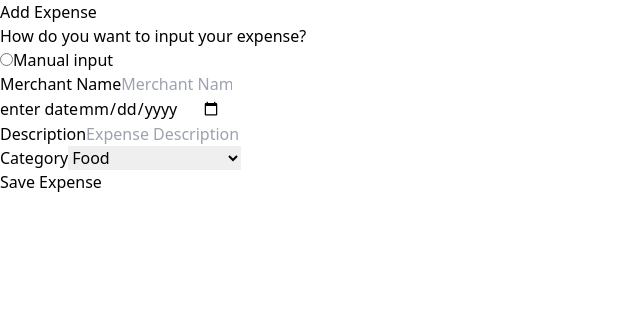
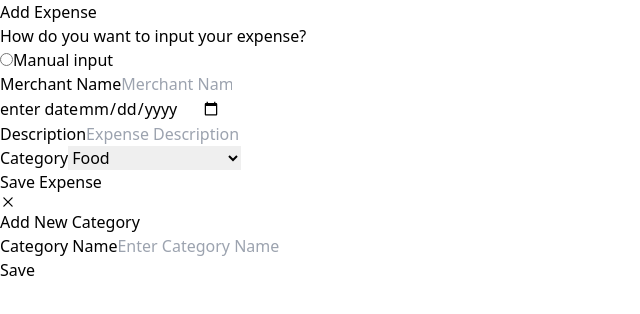
Before and after one commit to spankaj13579/expense-tracker, a React (Vite) app: page / in a window 1280 px wide. Shown: the top 314 px of the page, without its empty margins (0-640 px from the left). Built offline with nearby package versions, Linux system fonts and the light colour scheme.

Commit message:
improved component for modal

```diff
--- a/src/App.jsx
+++ b/src/App.jsx
@@ -8,10 +8,11 @@ import Reportname from './component/Reportname'
 import { Route, Routes } from 'react-router-dom'
 import Addexpensemain from './component/Addexpensemain'
 import './index.css'
+import Modal from './component/Modal'
 
 const App = () => {
   return (
-    <div className='bg-slate-100'>
+    <div className='bg-slate-100 relative'>
       <Routes >
         <Route path='/' element={<Addexpensemain />} />
         <Route path='/Login' element={<Login />} />
--- a/src/component/Addexpensemain.jsx
+++ b/src/component/Addexpensemain.jsx
@@ -3,11 +3,12 @@ import ButtonMain from './util/ButtonMain'
 import Textfield from './util/Textfield'
 import Category from './util/Category'
 import Buttonsecondary from './util/Buttonsecondary'
+import Modal from './Modal'
 
 const Addexpensemain = () => {
   return (
-    <div>
-      <form className='container px-6 py-10 h-[100dvh] relative flex flex-col justify-between'>
+    <div className='relative'>
+      <form className='container px-6 py-10 h-[100dvh] relative flex flex-col justify-between gap-y-7'>
         <div>
           <h1 className='text-base font-semibold text-slate-800 mb-3'>Add Expense</h1>
           <p className='text-slate-700 mb-10 text-sm font-normal'>How do you want to input your expense?</p>
@@ -24,6 +25,7 @@ const Addexpensemain = () => {
         </div>
             <Buttonsecondary content= {'Save Expense'} />
       </form>
+      <Modal />
     </div>
   )
 }
--- /dev/null
+++ b/src/component/Modal.jsx
@@ -0,0 +1,27 @@
+import React from 'react';
+import Textfield from './util/Textfield';
+import ButtonMain from './util/ButtonMain';
+import { RxCross2 } from 'react-icons/rx';
+
+const Modal = () => {
+  return (
+    <div className='bg-slate-600 bg-opacity-60 h-full w-full absolute top-1/2 left-1/2 transform -translate-x-1/2 -translate-y-1/2 flex justify-between'>
+      <div className='modal-body relative rounded-2xl bg-slate-100 p-5 flex flex-col h-100 justify-between w-11/12 m-auto items-center gap-y-10 '>
+        <div className='modal-head'>
+        <p className='absolute right-4 top-3'>
+            <RxCross2 />
+          </p>
+          <h1 className='text-base font-semibold'>Add New Category</h1>
+        </div>
+        <div className='w-full modal-body'>
+        <Textfield label={'Category Name'} placeholder={'Enter Category Name'} />
+        </div>
+        <div className='w-full modal-footer'>
+        <ButtonMain content={'Save'} />
+        </div>
+        </div>
+    </div>
+  );
+}
+
+export default Modal;
--- a/src/component/util/ButtonMain.jsx
+++ b/src/component/util/ButtonMain.jsx
@@ -10,7 +10,7 @@ const ButtonMain = ({content,path}) => {
   }
   return (
     <button className='bg-red-400 border-2 border-red-400 p-3.5 rounded-lg w-full text-stone-100 font-semibold'
-    onClick={handleClick}>{content}</button>
+    onClick={handleClick}>{content || 'button'}</button>
   )
 }
 
```
